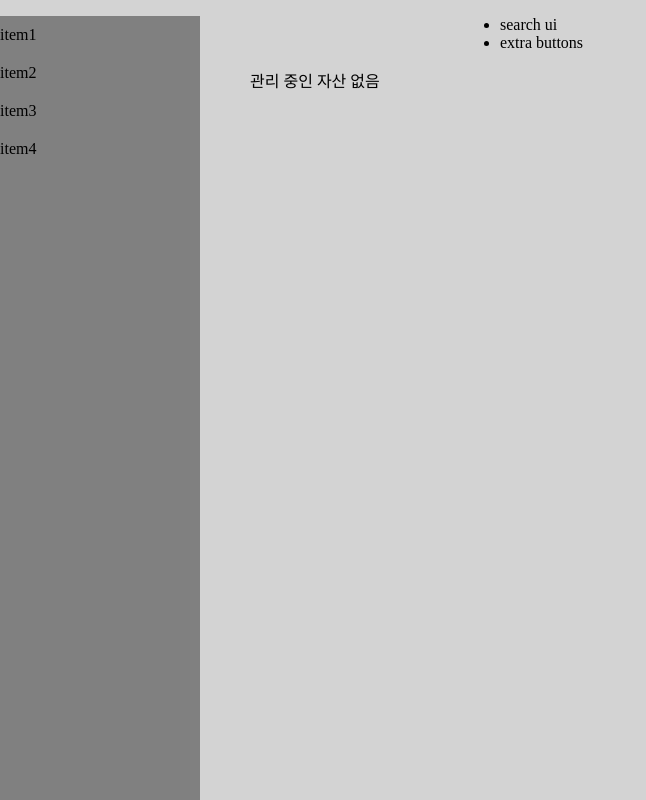
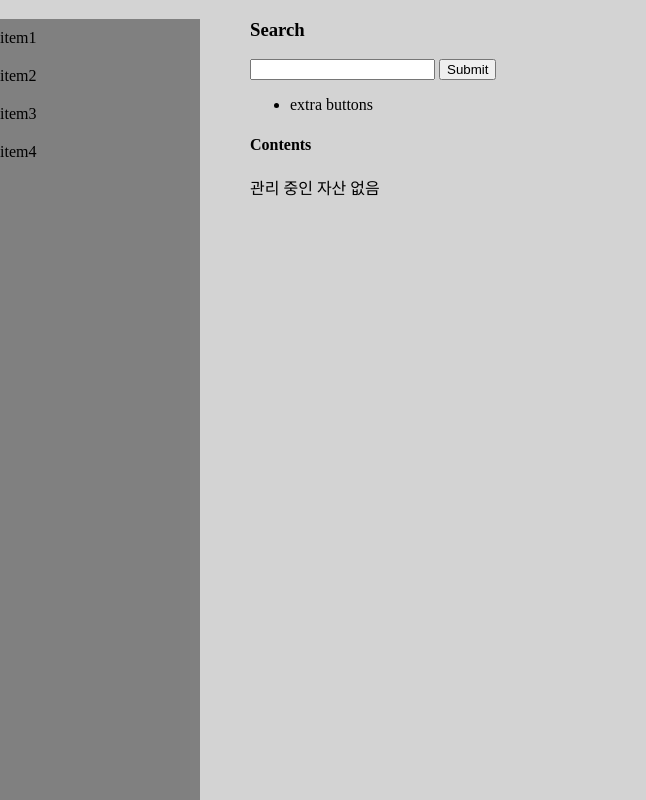
Before and after one commit to Qy55/itam, a Django app: template templates/assets/asset_manage.html in a window 1280 px wide. Shown: the whole page, without its empty margins (0-646 px from the left). Run offline with Django 3.2, Linux system fonts and the light colour scheme; the template is opened without the code that fills it, so the values that code supplies are empty.

Commit message:
content class 제거 및 search ui frame 추가

```diff
--- a/templates/assets/asset_manage.html
+++ b/templates/assets/asset_manage.html
@@ -2,16 +2,18 @@
 {% block blk_top_ui %}
 {% comment %} {% include 'assets/search.html' %}
 {% include 'assets/extra_bottuns.html' %} {% endcomment %}
-<ul class="content">
-    <li>search ui</li>
+{% include "assets/search.html" %}
+<ul>
     <li>extra buttons</li>
 </ul>
-
+{% if search_attr_list %}
+{% endif %}
 {% endblock blk_top_ui%}
 
 {% block blk_content %}
+<h4>Contents</h4>
 {% if asset_list %}
-<table class="content">
+<table>
     <tr>
         <th>asset code</th>
         <th>group name</th>
--- /dev/null
+++ b/templates/assets/search.html
@@ -0,0 +1,5 @@
+<h3>Search</h3>
+<form>
+    <input type="text">
+    <input type="submit">
+</form>
```
